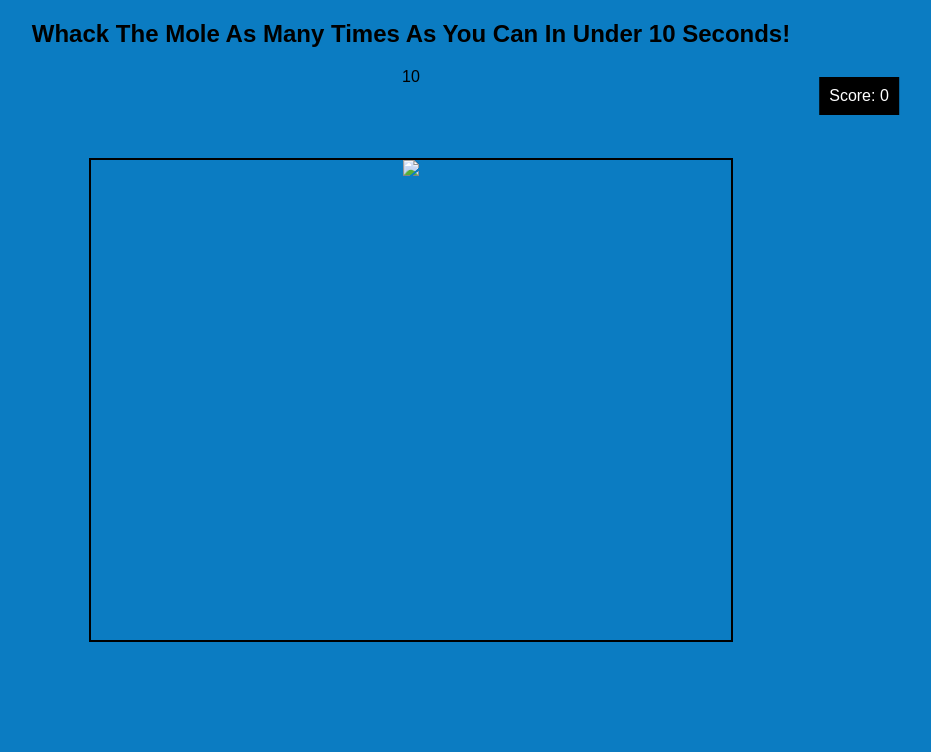
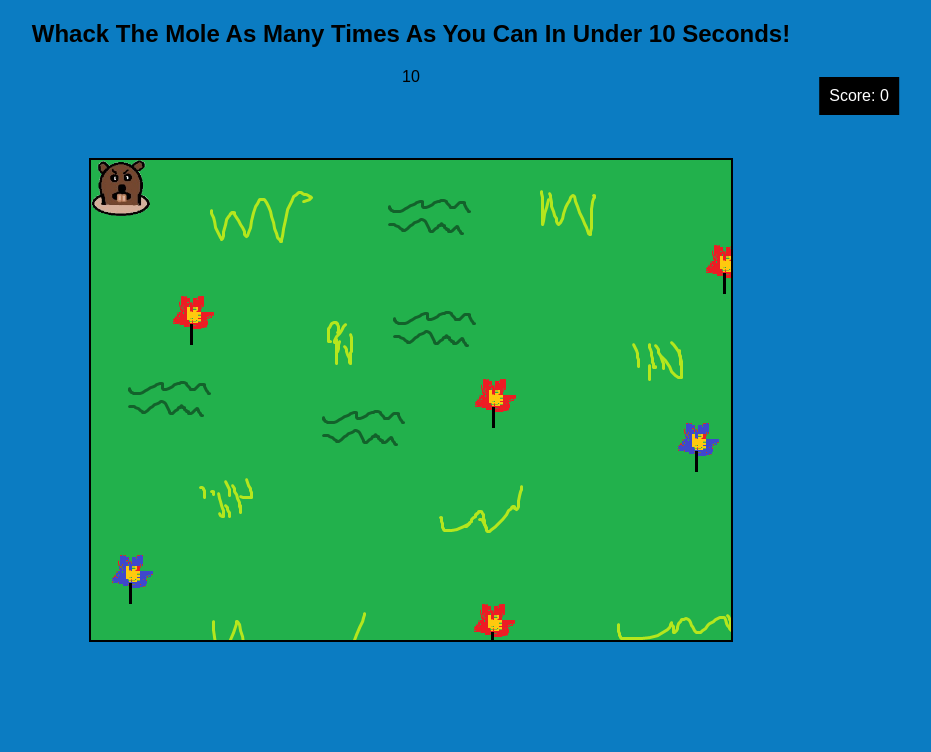
Before and after one commit to PaperSnake-Citizen/the-best-game, a plain HTML site: page practice.html in a window 1280 px wide. Shown: the whole page, without its empty margins (229-1160 px from the left). Drawn offline with Linux system fonts and the light colour scheme.

Commit message:
Update practice.html

```diff
--- a/practice.html
+++ b/practice.html
@@ -6,7 +6,7 @@
   <title>Whack A Mole!</title>
   <style>
     body, .btn-area {
-  cursor: url('/images/hammerpointer.png'), default;
+  cursor: url('hammerpointer.png'), default;
 }
     body {
       font-family: Arial;
@@ -38,7 +38,7 @@
       padding: 0px;
       background: transparent;
       border: none;
-      cursor: url("/images/hammerpointer.png"), default;
+      cursor: url("hammerpointer.png"), default;
     }
     .beaver-img{
       width: 60px;
@@ -50,8 +50,8 @@
   <div class="js-timer">10</div>
   <div class="js-score-board score-board">Score: 0</div>
   <div class="btn-area">
-    <button class="cl-btn" onclick="startTimer(); clickButton(); moveButton();"><img src="images/beaver.png" class="beaver-img"></button>
-    <img src="images/background.png">
+    <button class="cl-btn" onclick="startTimer(); clickButton(); moveButton();"><img src="beaver.png" class="beaver-img"></button>
+    <img src="background.png">
     <div class="control-audio"></div>
   </div>
   <script>
@@ -93,7 +93,7 @@
         timerElem.innerHTML = '10';
         isClicked = false;
       }
-      control.innerHTML = `<audio autoplay><source src="images/hitsfx.mp3" type="audio/mp3"></audio>`
+      control.innerHTML = `<audio autoplay><source src="hitsfx.mp3" type="audio/mp3"></audio>`
     }
     function moveButton() {
 
```
